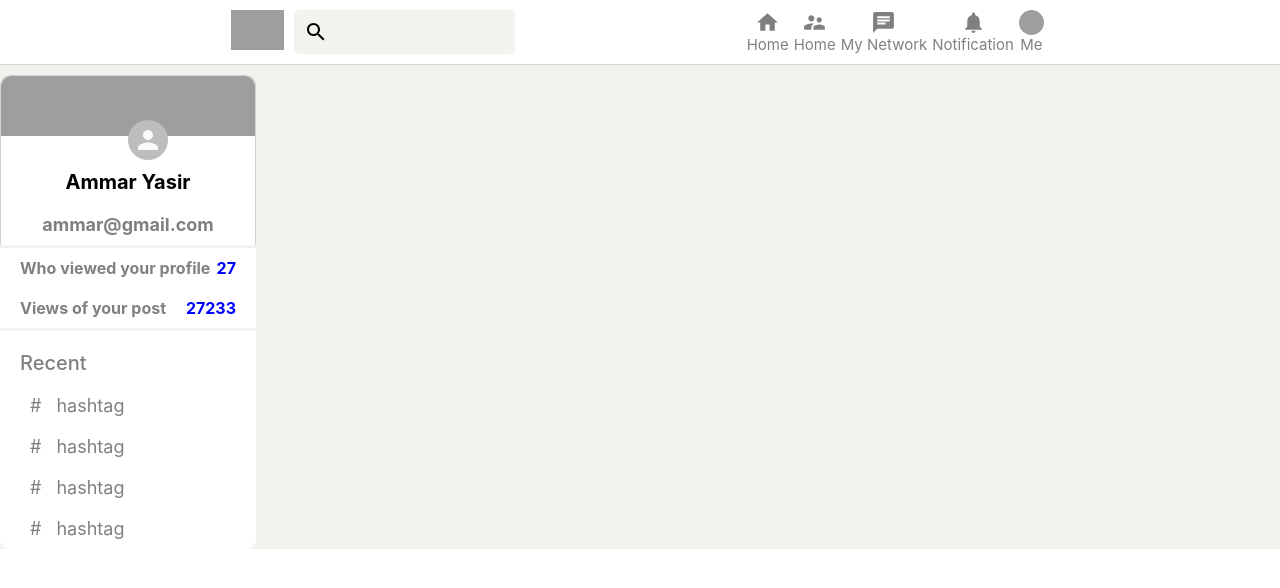
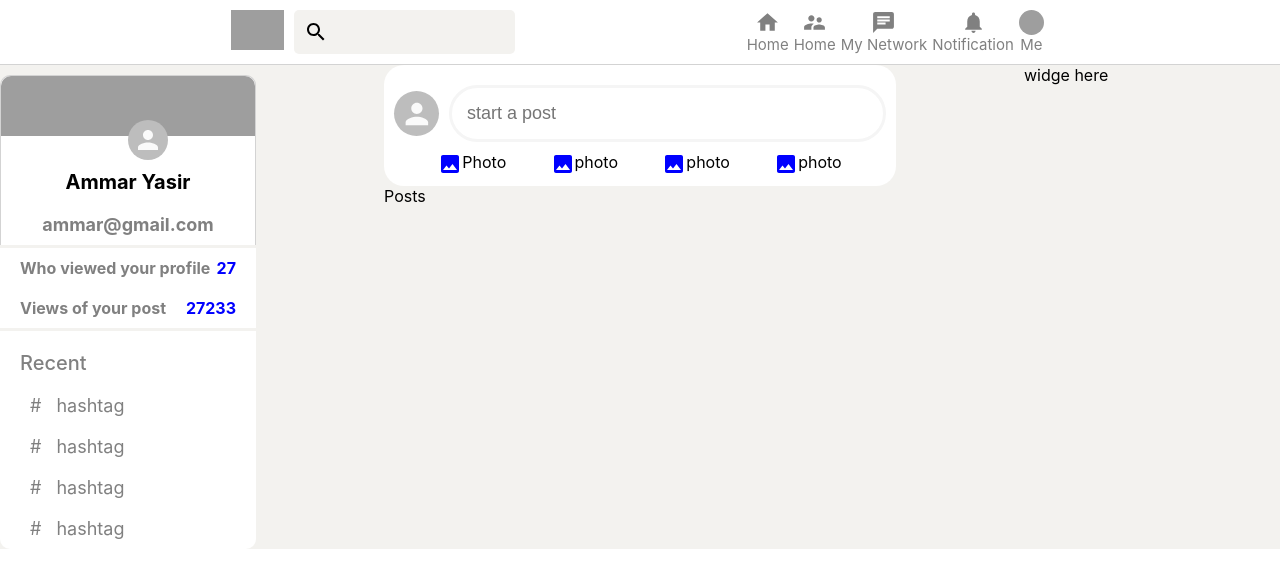
Before and after one commit to AmmarYasir29/LinkedIn-clone, a React (Create React App) app: page / in a window 1280 px wide. Shown: the top 588 px of the page. Built offline with nearby package versions, Linux system fonts and the light colour scheme; grey boxes are pictures that could not be loaded.

Commit message:
🤸 Back

```diff
--- a/src/App.tsx
+++ b/src/App.tsx
@@ -2,14 +2,16 @@ import React from "react";
 import "./styles/App.css";
 import Header from "./components/Header";
 import Sidebar from "./components/Sidebar";
+import Feed from "./components/Feed";
+import Wiged from "./components/Wiged";
 function App() {
   return (
     <div className="app">
       <Header />
       <div className="app_body">
         <Sidebar />
-      {/* Feed */}
-      {/* Wigde */}
+        <Feed />
+        <Wiged />
       </div>
     </div>
   );
--- /dev/null
+++ b/src/components/Feed.tsx
@@ -0,0 +1,26 @@
+import { Avatar } from "@material-ui/core";
+import React, { ReactElement, ReactNode } from "react";
+import ImageIcon from "@material-ui/icons/Image";
+import "../styles/feed.css";
+import FeedOption from "./FeedOption";
+const Feed = () => {
+  return (
+    <div className="feed">
+      <div className="feed__addPost">
+        <div className="feed__input">
+          <Avatar className="feed__img" alt="photo" src="" />
+          <input type="text" name="" id="" placeholder="start a post" />
+        </div>
+        <div className="feed__addMidea">
+          <FeedOption Icon={ImageIcon} title="Photo" color="blue"/>
+          <FeedOption Icon={ImageIcon} title="photo" color="blue"/>
+          <FeedOption Icon={ImageIcon} title="photo" color="blue"/>
+          <FeedOption Icon={ImageIcon} title="photo" color="blue"/>
+        </div>
+      </div>
+      <div className="feed__post">Posts</div>
+    </div>
+  );
+};
+
+export default Feed;
--- /dev/null
+++ b/src/components/FeedOption.tsx
@@ -0,0 +1,23 @@
+import React from "react";
+import "../styles/feedOption.css";
+
+const FeedOption = ({
+  Icon,
+  title,
+  color,
+}: {
+  Icon: any;
+  title: string;
+  color: string;
+}) => {
+  return (
+    <div className="feedoption">
+      <div className="feedOption__option">
+        <Icon style={{ color }} />
+        <p>{title}</p>
+      </div>
+    </div>
+  );
+};
+
+export default FeedOption;
--- /dev/null
+++ b/src/components/Wiged.tsx
@@ -0,0 +1,11 @@
+import React from 'react'
+
+const Wiged = () => {
+  return (
+    <div style={{flex:0.2}}>
+      widge here
+    </div>
+  )
+}
+
+export default Wiged
--- /dev/null
+++ b/src/styles/feed.css
@@ -0,0 +1,34 @@
+.feed {
+  flex: 0.4;
+}
+.feed__addPost{
+  background-color: white;
+  padding: 10px;
+  border-radius:20px;
+}
+.feed__input{
+  display: flex;
+  justify-content: space-evenly;
+  align-items: center;
+  border-radius: 20px;
+  margin: 10px 0;
+}
+.feed__input > input {
+  width: 100%;
+  border: 3px solid whitesmoke;
+  border-radius: 50px;
+  outline: none;
+  padding: 15px;
+  margin-left: 10px;
+  font-weight: 400px;
+  font-size: large;
+}
+.feed__img{
+  width: 45px !important;
+  height: 45px !important;
+  object-fit: cover;
+}
+.feed__addMidea{
+  display: flex;
+  justify-content: space-evenly;
+}
--- /dev/null
+++ b/src/styles/feedOption.css
@@ -0,0 +1,9 @@
+feedoption{
+  display: flex;
+  justify-content: space-evenly;
+}
+.feedOption__option{
+  display: flex;
+  justify-content: center;
+
+}
```
Also changed, not shown: 1 other file (tests, documents, lock files or other folders).
